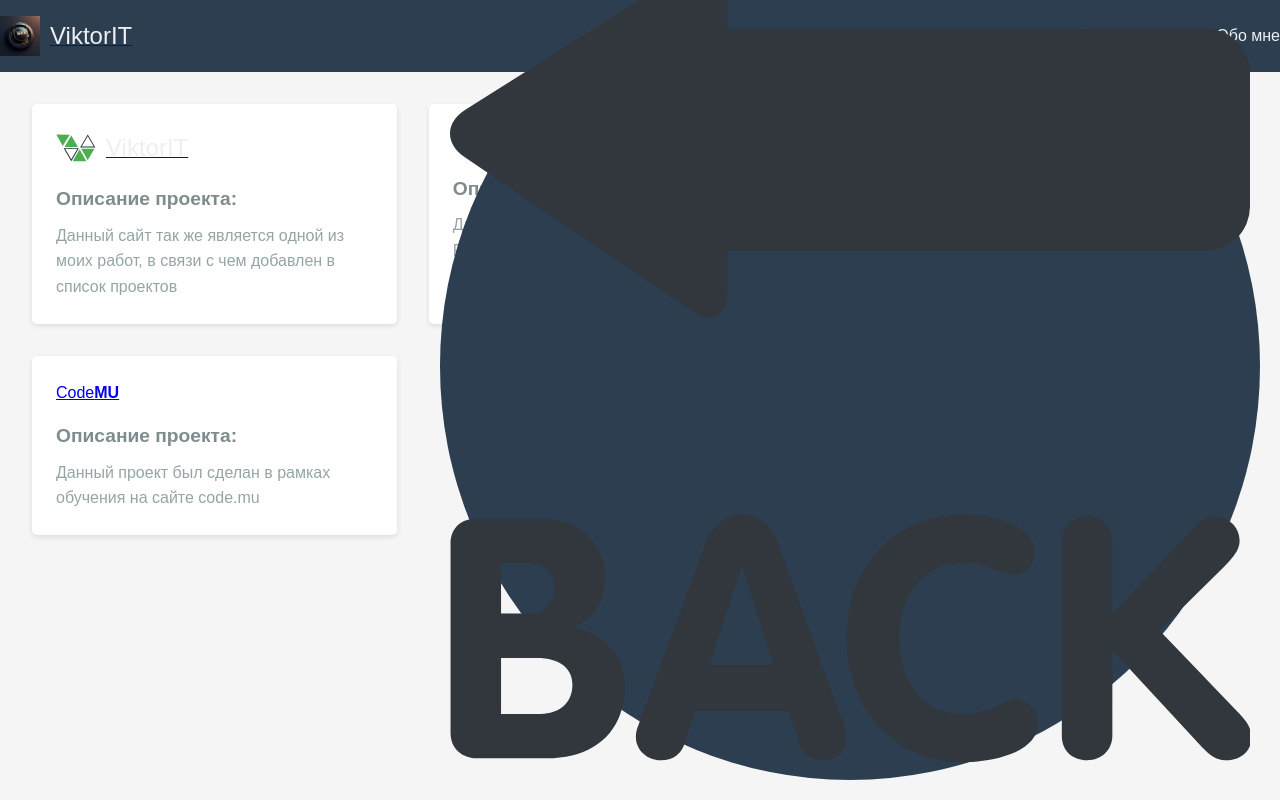
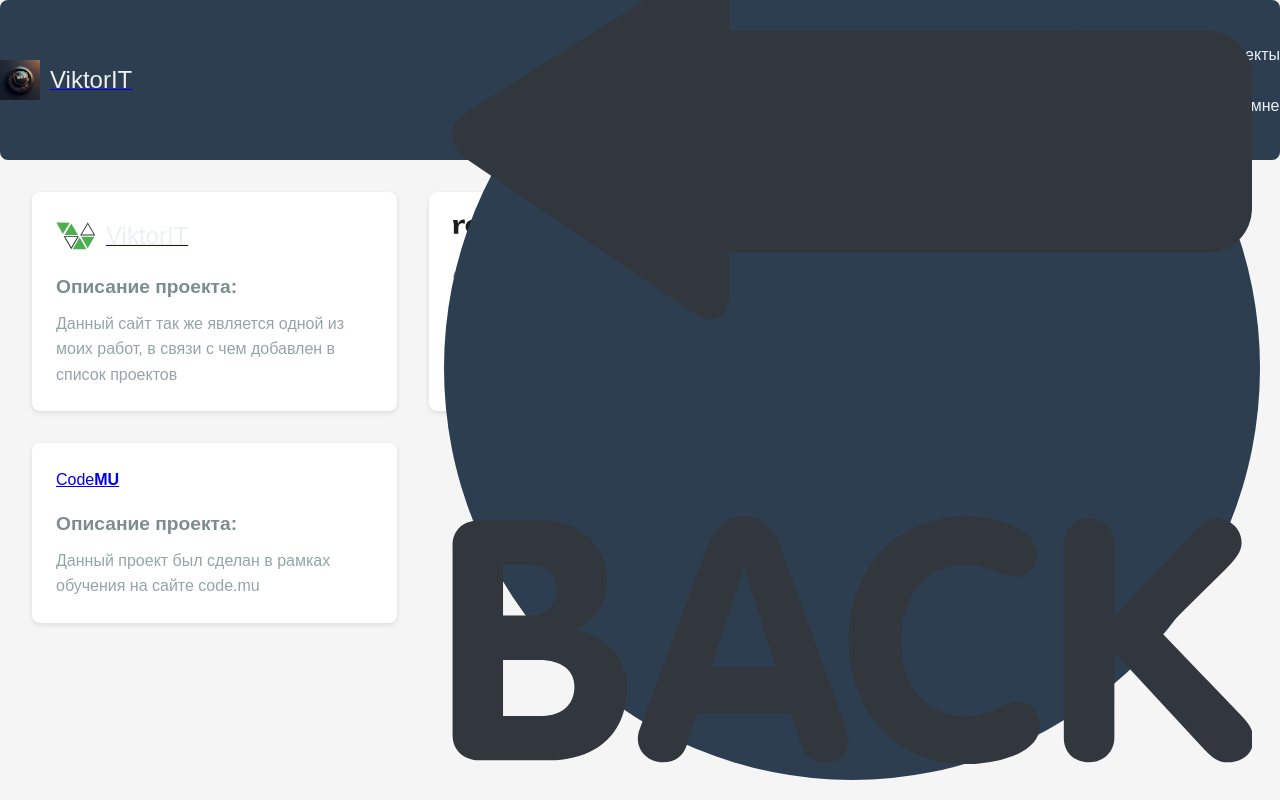
Before and after one commit to ViKraym/PortfolioUNDE, a PHP site: page / in a window 1280 px wide. Run offline with PHP 8.4, Linux system fonts and the light colour scheme.

Commit message:
Update style.css

```diff
--- a/style/style.css
+++ b/style/style.css
@@ -21,6 +21,7 @@ header {
     display: flex;
     justify-content: space-between;
     align-items: center;
+    border-radius: 8px; /* Скругление углов */
 }
 
 .logo-box {
@@ -40,23 +41,22 @@ header {
     text-decoration: none;
 }
 
-nav ul {
+/* Обновленное меню */
+nav {
     display: flex;
-    list-style: none;
-}
-
-nav ul li {
-    margin-left: 20px;
+    gap: 20px;
 }
 
 nav a {
     color: #ecf0f1;
     text-decoration: none;
-    transition: color 0.3s;
+    padding: 0.5rem 1rem;
+    border-radius: 4px;
+    transition: background-color 0.3s;
 }
 
 nav a:hover {
-    color: #e74c3c;
+    background-color: rgba(255,255,255,0.1);
 }
 
 /* Основная секция */
@@ -73,7 +73,7 @@ main {
 .project-box {
     background-color: #fff;
     padding: 1.5rem;
-    border-radius: 5px;
+    border-radius: 8px; /* Скругление углов */
     box-shadow: 0 2px 5px rgba(0,0,0,0.1);
     width: 30%;
 }
@@ -92,13 +92,13 @@ main {
     color: #95a5a6;
 }
 
-/* Кнопка возврата */
+/* Обновленная кнопка возврата */
 .back-button {
     position: fixed;
     bottom: 20px;
     right: 20px;
     background-color: #2c3e50;
-    padding: 10px;
+    padding: 8px; /* Уменьшенный размер */
     border-radius: 50%;
     color: #fff;
     cursor: pointer;
@@ -114,4 +114,8 @@ main {
     .project-box {
         width: 100%;
     }
+
+    nav a {
+        padding: 0.4rem 0.8rem; /* Уменьшенные отступы для мобильной версии */
+    }
 }
```
